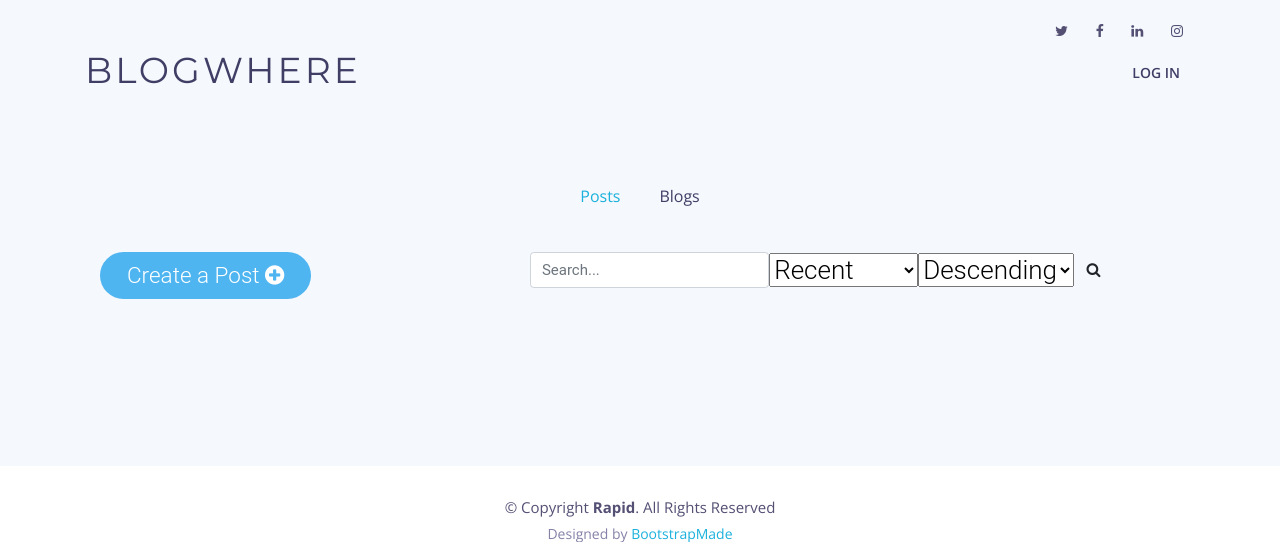
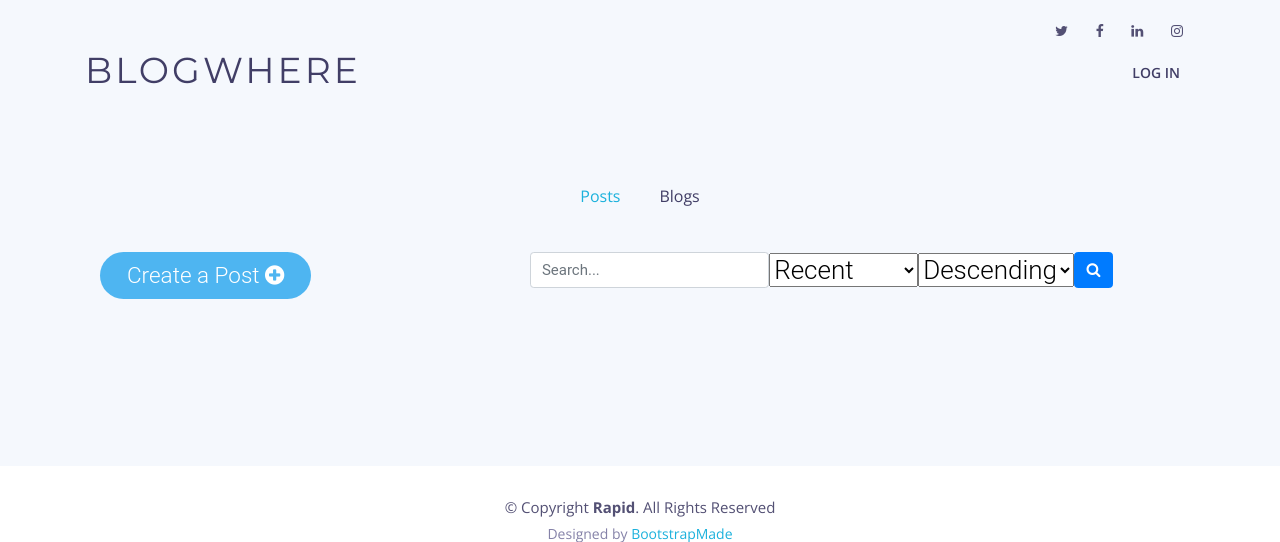
Before and after one commit to MarioCSilva/Blog_TPW, a Django app: template Blog/app/templates/main_page.html in a window 1280 px wide. Shown: the top 542 px of the page. Run offline with Django 3.2, Linux system fonts and the light colour scheme; the template is opened without the code that fills it: values that come from a table or form of the project are taken from there, others are empty; data comes from the database, SQL or seed files in the repository; some libraries are stand-ins or nearby versions.

Commit message:
css farm

```diff
--- a/Blog/app/templates/main_page.html
+++ b/Blog/app/templates/main_page.html
@@ -65,7 +65,7 @@
                             {{ search_post_form.order_choice }}
                             {{ search_post_form.order_by }}
                             <input type="hidden" name="search_post" value="blog" style="display:none">
-                            <button type="submit" class="btn bg-blue">
+                            <button type="submit" class="btn btn-primary"">
                                 <i class="fa fa-search" aria-hidden="true" style="text-align: right;"></i>
                             </button>
                         </form>
@@ -87,7 +87,7 @@
                             <input type="hidden" name="search_blog" value="blog" style="display:none">
                             <input type="hidden" name="search_query" value="blog" style="display:none">
                             <button type="submit" class="btn btn-primary">
-                            <i class="fa fa-search" aria-hidden="true" style="text-align: right;"> Search</i>
+                            <i class="fa fa-search" aria-hidden="true" style="text-align: right;"></i>
                             </button>
                         </form>
                     </div>
```
